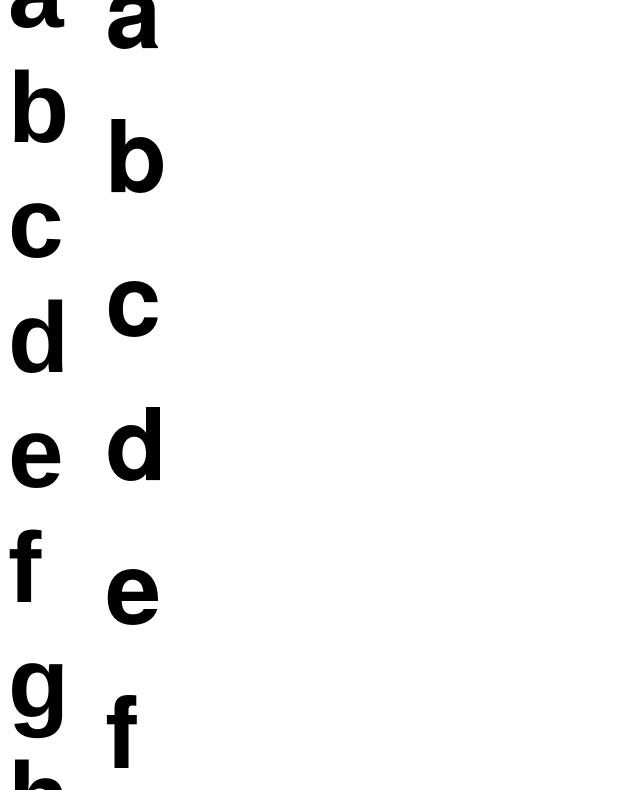
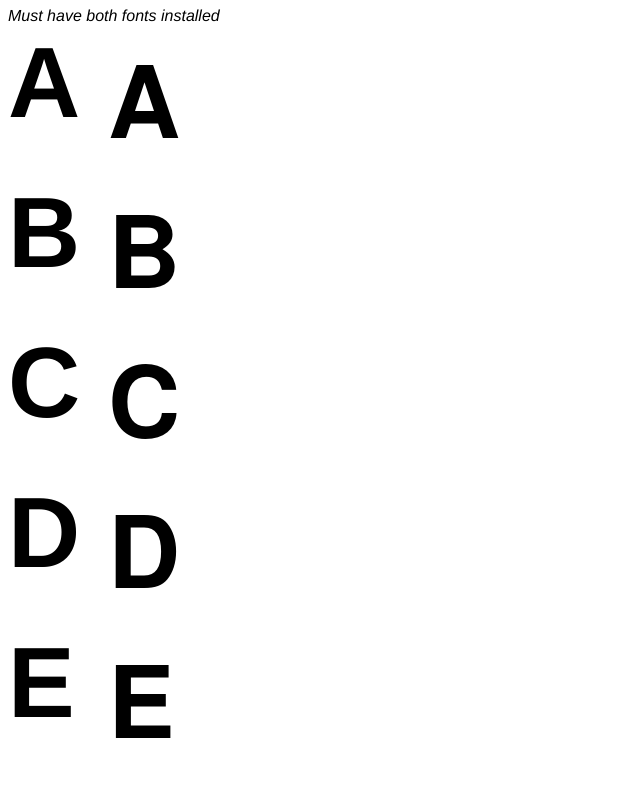
Before and after one commit to drewlesueur/helvetica, a plain HTML site: page index.html in a window 1280 px wide. Shown: the part 73-863 px from the top of the page, without its empty margins (0-640 px from the left). Drawn offline with Linux system fonts and the light colour scheme.

Commit message:
added some more stuff

```diff
--- a/index.html
+++ b/index.html
@@ -1,16 +1,22 @@
 <!doctype html>
 <html>
   <head>
+    <meta name="viewport" content="initial-scale=1.0;">
     <style>
+      body {
+        font-family: Helvetica;
+      }
+      .letter {
+        font-weight: bold;
+        font-size: 100px;
+        height: 150px;
+        width: 100px;
+      }
       .helvetica {
         font-family: Helvetica;
-        font-weight: bold;
-        font-size: 100px;
       }
       .helveticaNeue {
         font-family: 'HelveticaNeue';
-        font-weight: bold;
-        font-size: 100px;
       }
       .boxes {
         display: -webkit-box;
@@ -50,16 +56,18 @@
     </style>
     <script>
       window.onload = function () {
-        var letters = "abcdefghijklmnopqrstuvwxyz!@"
+        var letters = "ABCDEFGHIJKLMNOPQRSTUVWXYZabcdefghijklmnopqrstuvwxyz!@"
         var helveticaBox = document.querySelector("#helvetica")
         var helveticaNeueBox = document.querySelector("#helveticaNeue")
         for (var i=0; i< letters.length; i++) {
           var helveticaLetter = document.createElement("div");
           helveticaLetter.innerHTML = letters[i];
+          helveticaLetter.classList.add("letter")
           helveticaBox.appendChild(helveticaLetter)
 
           var helveticaNeueLetter = document.createElement("div");
           helveticaNeueLetter.innerHTML = letters[i];
+          helveticaNeueLetter.classList.add("letter")
           helveticaNeueBox.appendChild(helveticaNeueLetter)
 
         }
@@ -67,11 +75,16 @@
     </script>
   </head>
   <body>
+    <h1>Helvetica vs Helvetica Neue</h1>
+    <em>Must have both fonts installed</em>
     <div class="horizontal boxes">
       <div id="helvetica" class="vertical boxes helvetica">
       </div>
       <div id="helveticaNeue" class="vertical boxes helveticaNeue">
       </div>
     </div>
+    <div>
+      <a href="https://github.com/drewlesueur/helvetica">https://github.com/drewlesueur/helvetica</a>
+    </div>
   </body>
 </html>
```
